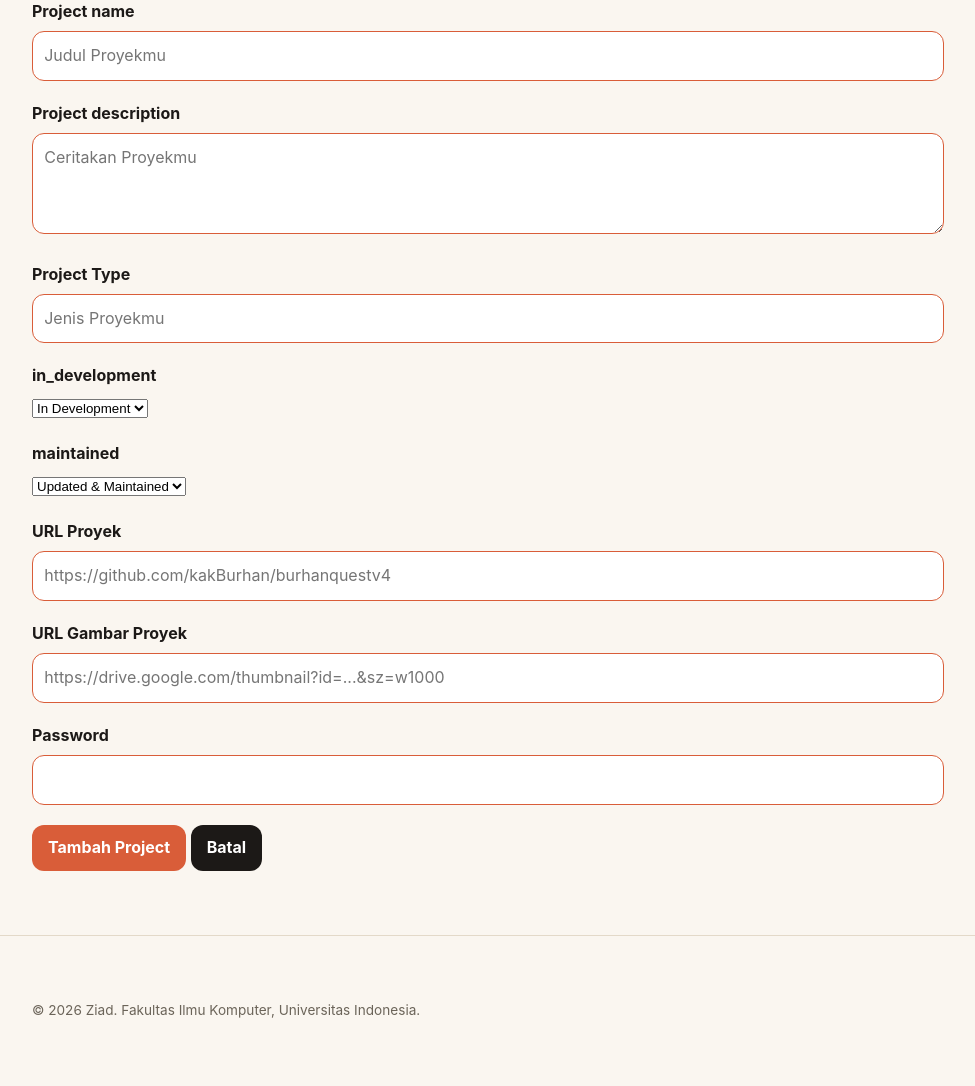
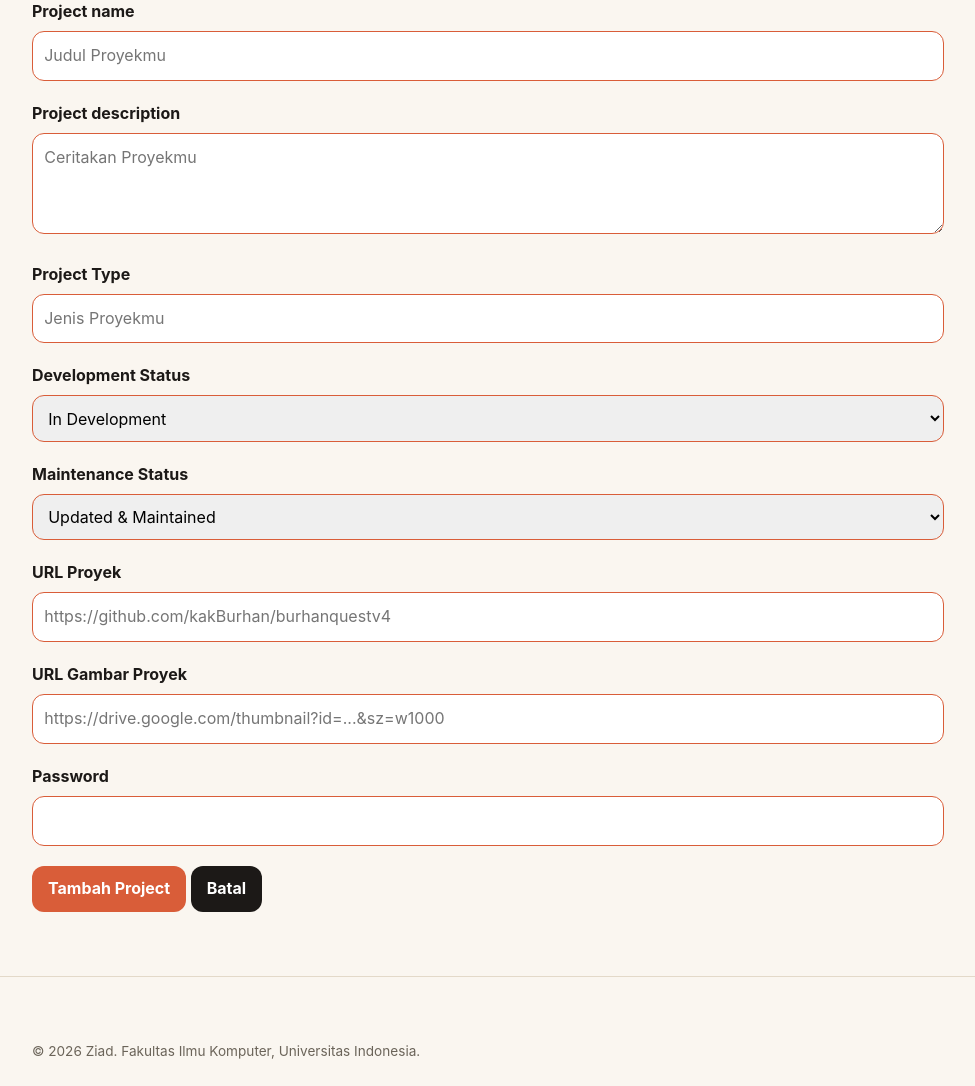
Before and after one commit to ziad-ayyash/myportofolio, a Django app: page /projects/add/ in a window 1280 px wide. Shown: the part 222-1308 px from the top of the page, without its empty margins (152-1127 px from the left). Before the commit the page ends 1240 px from the top, so only its background shows below. Run offline with Django 5.2, Linux system fonts and the light colour scheme.

Commit message:
feat: CSS style for select tag in form-group

```diff
--- a/main/forms.py
+++ b/main/forms.py
@@ -19,8 +19,8 @@ class ProjectForm(ModelForm):
             "title": "Project name",
             "description": "Project description",
             "type": "Project Type",
-            "development_status": "in_development",
-            "maintenance_status": "maintained",
+            "development_status": "Development Status",
+            "maintenance_status": "Maintenance Status",
             "link": "URL Proyek",
             "thumbnail": "URL Gambar Proyek",
         }
--- a/static/css/style.css
+++ b/static/css/style.css
@@ -625,6 +625,7 @@ h1,
 }
 
 .form-group input,
+.form-group select,
 .form-group textarea {
     width: 100%;
     box-sizing: border-box;
```
